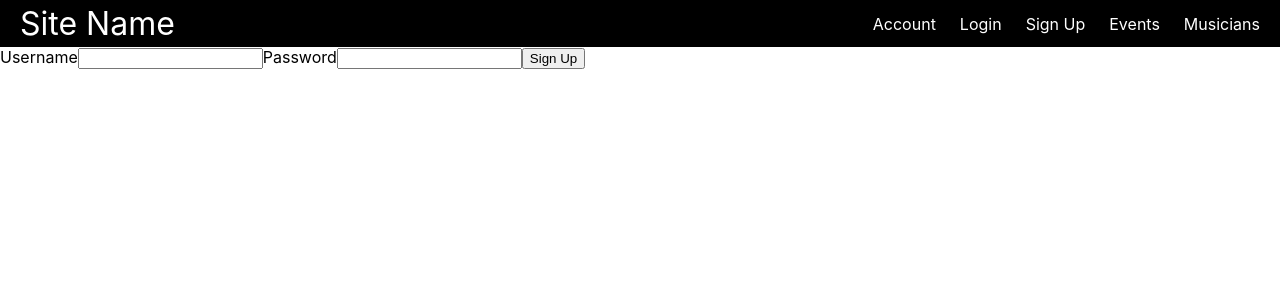
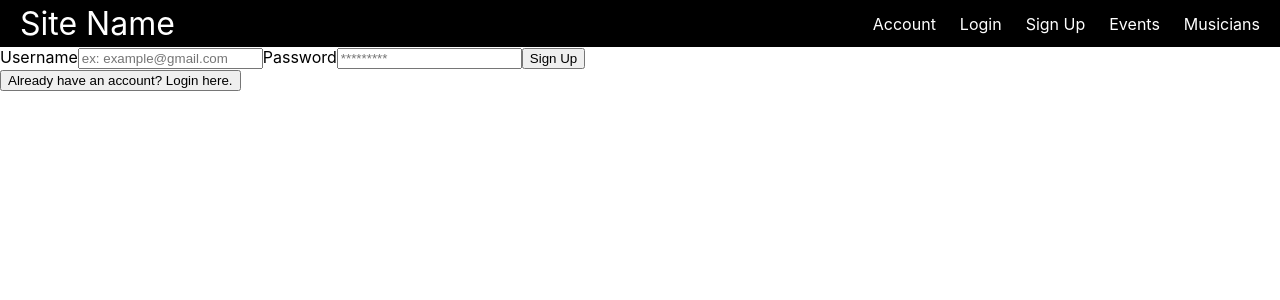
Before and after one commit to AChung1020/Maestro-Frontend, a React (Create React App) app: page /Sign_Up in a window 1280 px wide. Shown: the top 300 px of the page. Built offline with nearby package versions, Linux system fonts and the light colour scheme; what amazon-cognito-identity-js would draw is missing.

Commit message:
added buttons to sign up and login

```diff
--- a/src/Pages/Login.js
+++ b/src/Pages/Login.js
@@ -1,4 +1,5 @@
 import React, {useState, useContext } from 'react'
+import { useNavigate } from "react-router-dom";
 import { AccountContext } from '../Components/AccountState';
 import Status from '../Components/Status'
 
@@ -19,6 +20,13 @@ const Login = () => {
             console.error("Failed!!!", err);
         })
     };
+
+    let navigate = useNavigate();
+    const routeChange= () => {
+        let path = `/sign_up`;
+        navigate(path);
+    };
+
     return(
         <div>
             <form onSubmit = {onSubmit}>
@@ -42,6 +50,8 @@ const Login = () => {
 
             <Status />
 
+            <button className="link-button" onClick={routeChange}>Don't have an account? Register here.</button>
+
         </div>
 
     );
--- a/src/Pages/Sign_Up.js
+++ b/src/Pages/Sign_Up.js
@@ -1,5 +1,6 @@
 import React, {useState } from 'react'
 import UserPool from '../server-AWS/UserPool'
+import { useNavigate } from "react-router-dom";
 
 const Sign_Up = () => {
     const [username, setUsername] = useState("");
@@ -15,13 +16,21 @@ const Sign_Up = () => {
             console.log(data);
         });
     };
+
+    let navigate = useNavigate();
+    const routeChange= () => {
+        let path = `/login`;
+        navigate(path);
+      };
+
     return(
+
         <div>
             <form onSubmit = {onSubmit}>
-
                 <label htmlFor = "Username">Username</label>
                 <input
                 id = 'Username'
+                placeholder="ex: example@gmail.com"
                 value = {username}
                 onChange = {(event) => setUsername(event.target.value)}
                 ></input>
@@ -29,12 +38,13 @@ const Sign_Up = () => {
                 <label htmlFor = "password">Password</label>
                 <input
                 id = 'password'
+                placeholder = "*********"
                 value = {password}
                 onChange = {(event) => setPassword(event.target.value)}
                 ></input>
-
                 <button type='submit'>Sign Up</button>
             </form>
+            <button className="link-button" onClick={routeChange}>Already have an account? Login here.</button>
         </div>
 
     );
```
